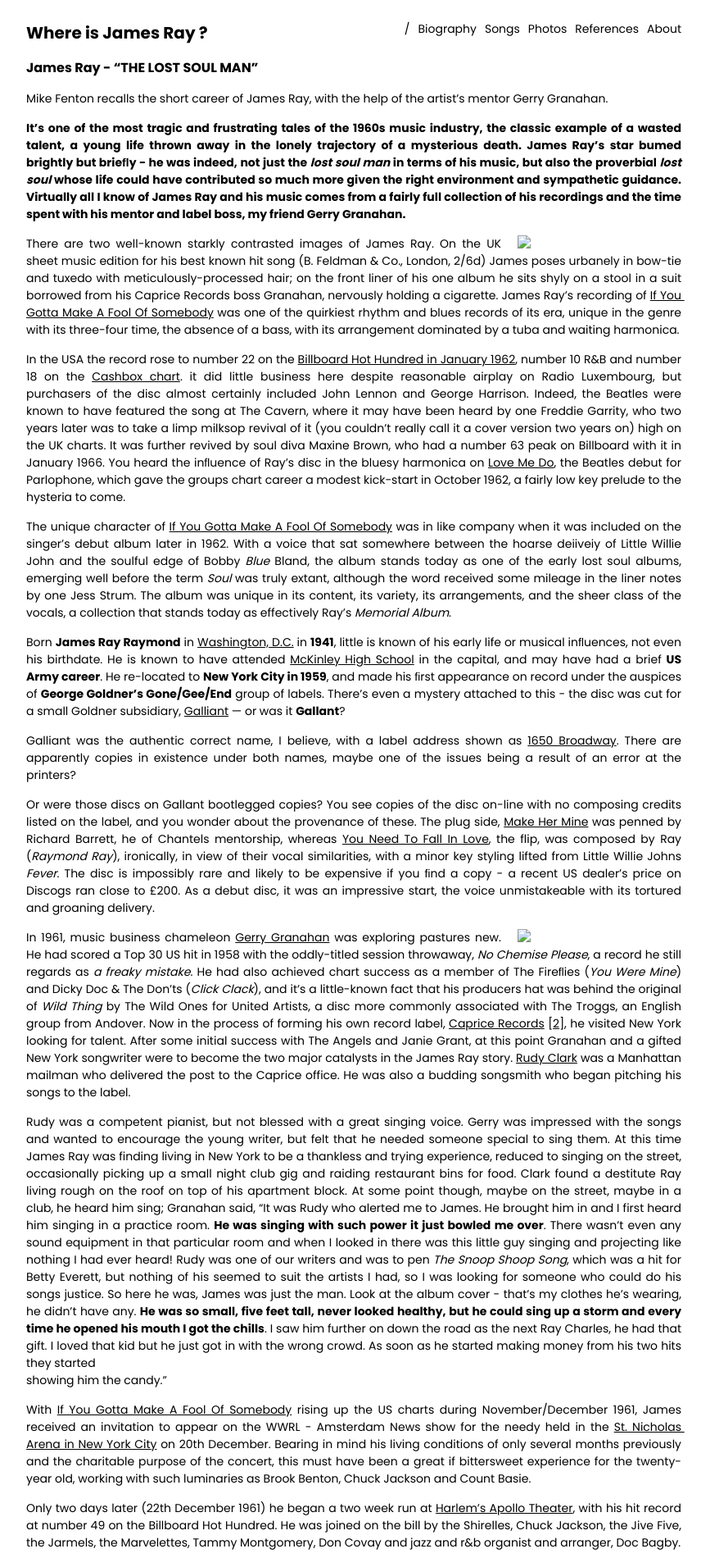
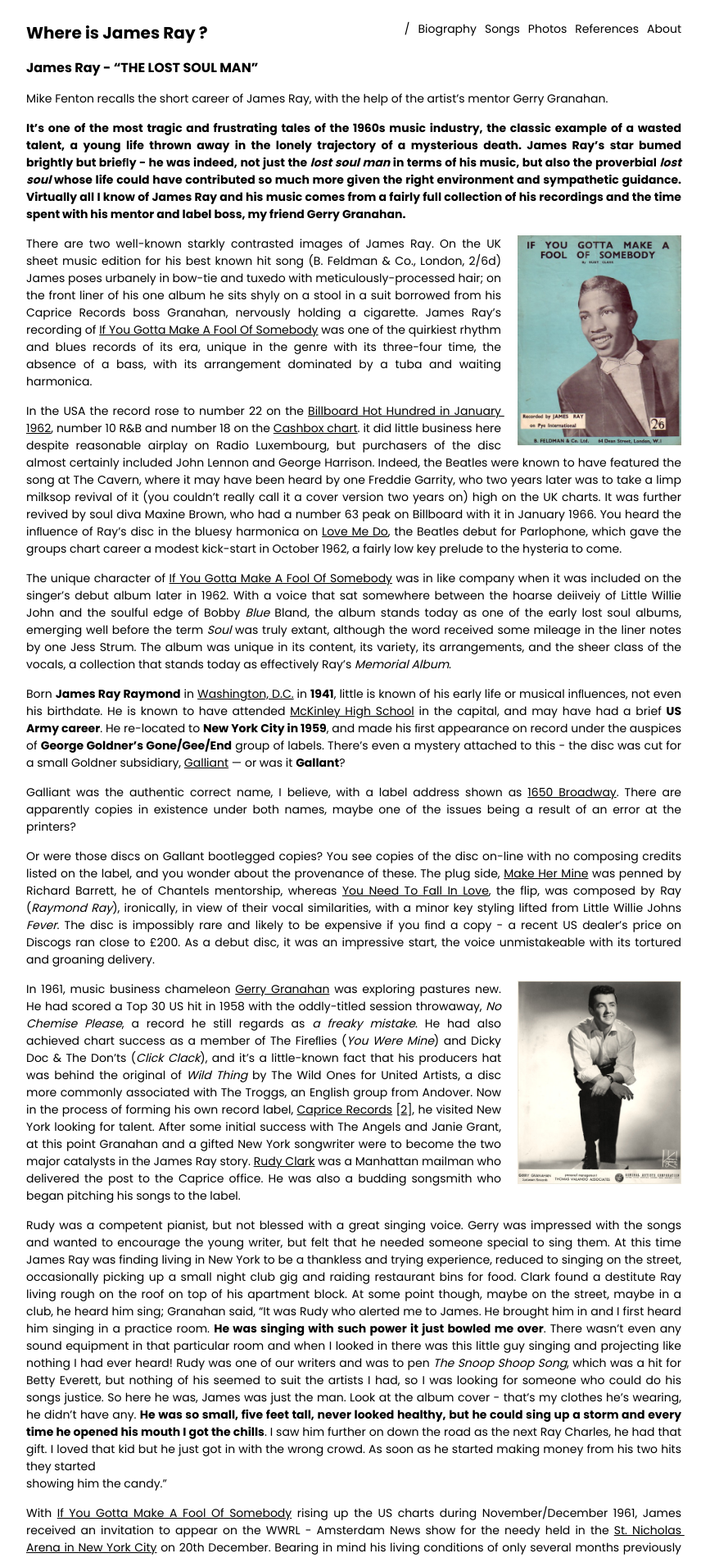
Before and after one commit to jamesraymusic/jamesraymusic.github.io, a Jekyll site: the page built from mirrors/biography-mike-fenton-content.md, in a window 1280 px wide. Shown: the top 1900 px of the page at 82% size, without its empty margins (208-1075 px from the left). Built offline with Jekyll 4.4.1, drawn with Linux system fonts in a browser that asks for light colours; our own code applies the rules of GitHub Pages for plain Markdown files.

Commit message:
Update biography-mike-fenton-content.md

```diff
--- a/mirrors/biography-mike-fenton-content.md
+++ b/mirrors/biography-mike-fenton-content.md
@@ -5,7 +5,7 @@
 
 __It's one of the most tragic and frustrating tales of the 1960s music industry, the classic example of a wasted talent, a young life thrown away in the lonely trajectory of a mysterious death. James Ray's star bumed brightly but brieﬂy - he was indeed, not just the _lost soul man_ in terms of his music, but also the proverbial _lost soul_ whose life could have contributed so much more given the right environment and sympathetic guidance. Virtually all I know of James Ray and his music comes from a fairly full collection of his recordings and the time spent with his mentor and label boss, my friend Gerry Granahan.__
 
-<a href="./uploads/photos/full/cover-of-sheet-music.jpg"><img src="./uploads/photos/full/cover-of-sheet-music.jpg"/></a>
+<a href="../uploads/photos/full/cover-of-sheet-music.jpg"><img src="../uploads/photos/full/cover-of-sheet-music.jpg"/></a>
 
 There are two well-known starkly contrasted images of James Ray. On the UK sheet music edition for his best known hit song (B. Feldman & Co., London, 2/6d) James poses urbanely in bow-tie and tuxedo with meticulously-processed hair; on the front liner of his one album he sits shyly on a stool in a suit borrowed from his Caprice Records boss Granahan, nervously holding a cigarette. James Ray's recording of [If You Gotta Make A Fool Of Somebody](https://www.youtube.com/watch?v=sperNZW6A8k) was one of the quirkiest rhythm and blues records of its era, unique in the genre with its three-four time, the absence of a bass, with its arrangement dominated by a tuba and waiting harmonica.
 
@@ -19,7 +19,7 @@
 
 Or were those discs on Gallant bootlegged copies? You see copies of the disc on-line with no composing credits listed on the label, and you wonder about the provenance of these. The plug side, [Make Her Mine](https://www.youtube.com/watch?v=r0ptmu3QHI8) was penned by Richard Barrett, he of Chantels mentorship, whereas [You Need To Fall In Love](https://www.youtube.com/watch?v=a21ujJ22t3s), the flip, was composed by Ray (_Raymond Ray_), ironically, in view of their vocal similarities, with a minor key styling lifted from Little Willie Johns _Fever_. The disc is impossibly rare and likely to be expensive if you ﬁnd a copy - a recent US dealer’s price on Discogs ran close to £200. As a debut disc, it was an impressive start, the voice unmistakeable with its tortured and groaning delivery.
 
-<a href="./uploads/photos/full/garry-granahan-2.jpg"><img src="./uploads/photos/full/garry-granahan-2.jpg"/></a>
+<a href="../uploads/photos/full/garry-granahan-2.jpg"><img src="../uploads/photos/full/garry-granahan-2.jpg"/></a>
 
 In 1961, music business chameleon [Gerry Granahan](https://en.wikipedia.org/wiki/Gerry_Granahan) was exploring pastures new. He had scored a Top 30 US hit in 1958 with the oddly-titled session throwaway, _No Chemise Please_, a record he still regards as _a freaky mistake_. He had also achieved chart success as a member of The Fireﬂies (_You Were Mine_) and Dicky Doc & The Don'ts (_Click Clack_), and it's a little-known fact that his producers hat was behind the original of _Wild Thing_ by The Wild Ones for United Artists, a disc more commonly associated with The Troggs, an English group from Andover. Now in the process of forming his own record label, [Caprice Records](https://www.discogs.com/label/138140-Caprice-3) [[2](https://www.bsnpubs.com/nyc/canam/caprice.html)], he visited New York looking for talent. After some initial success with The Angels and Janie Grant, at this point Granahan and a gifted New York songwriter were to become the two major catalysts in the James Ray story. [Rudy Clark](https://en.wikipedia.org/wiki/Rudy_Clark) was a Manhattan mailman who delivered the post to the Caprice office. He was also a budding songsmith who began pitching his songs to the label.
 
@@ -34,11 +34,11 @@
 
 Apollo owner [Frank Schiffman](https://sova.si.edu/record/NMAH.AC.0540) kept an index card on every perfonner who appeared there, and his surviving card on Ray records that he was paid $500 (probably the weekly rate), and that the MC was Jocko (_The Ace From Outer Space_) Henderson, probably with one of his _Jocko’s Rocketship Revues_.
 
-<a href="./uploads/photos/full/gettyimages-1179614864-2048x2048.jpg"><img src="./uploads/photos/full/gettyimages-1179614864-2048x2048.jpg"/></a>
+<a href="../uploads/photos/full/gettyimages-1179614864-2048x2048.jpg"><img src="../uploads/photos/full/gettyimages-1179614864-2048x2048.jpg"/></a>
 
 The card, dated 25th December, concisely tells us _Had hit record — very well received_. if the Schiffman assessment appears somewhat scant, it is worth remembering that the owner could often be quite scathing and unsparing in such comments, so clearly Ray was a success there, but he never appeared again. I suspect that by the time [Itty Bitty Pieces](https://www.youtube.com/watch?v=56Tv8PjAF5Y) appeared on the Hot Hundred on 7th April, 1962, the diversions of his existence in New York may well have made the likelihood of a further Apollo invitation unlikely, although we do know from a New York Amsterdam News clipping of Saturday 14th July, 1962 that he appeared that weekend at the __Baby Grand club at 319, West 125th Street__, in company with the Soul Sisters, a duo who had a US Top Fifty hit two years later with _I Can’t Stand It_.
 
-<a href="./uploads/misc/blues_and_rythm/full/03_blues_and_rythm_351_august_2020_p9.jpg"><img src="./uploads/misc/blues_and_rythm/full/03_blues_and_rythm_351_august_2020_p9.jpg"/></a>
+<a href="../uploads/misc/blues_and_rythm/full/03_blues_and_rythm_351_august_2020_p9.jpg"><img src="../uploads/misc/blues_and_rythm/full/03_blues_and_rythm_351_august_2020_p9.jpg"/></a>
 
 __Caprice__ released three singles by Ray. The follow-up to the debut hit, [Itty Bitty Pieces](https://www.youtube.com/watch?v=56Tv8PjAF5Y), followed _Fool_ onto the US charts and peaked at number 41 on Billboard in a ten-week run (number 55 Cashbox), both sides penned by Rudy Clark, but the third [A Miracle](https://www.youtube.com/watch?v=s9y2VSHu2I8), non-Clark, failed to chart.
 
@@ -55,7 +55,7 @@
 
 The Dynamic Sound 45 with just the sub-two minutes of [I've Got My Mind Set On You](https://www.youtube.com/watch?v=dSNbpBOf80A) remains a total mystery. It was nothing to do with Gerry Granahan, although the label looked similar to Caprice, black with arranger [Hutch Davies](https://en.wikipedia.org/wiki/Hutch_Davie) name in a little diamond. Granahan still has custody and ownership of all the Caprice masters, which begs the question, what was the source of the track used for the single?
 
-<a href="./uploads/photos/full/hutch-davie-on-left-and-papa-don-schroeder.jpg"><img src="./uploads/photos/full/hutch-davie-on-left-and-papa-don-schroeder.jpg"/></a>
+<a href="../uploads/photos/full/hutch-davie-on-left-and-papa-don-schroeder.jpg"><img src="../uploads/photos/full/hutch-davie-on-left-and-papa-don-schroeder.jpg"/></a>
 
 I think Davie is the likely answer, with his label credit on a disc that was issued in December 1962, and his liaison with Caprice about to be terminated by closure of the label. Did Davie own a separate master?
 
```
